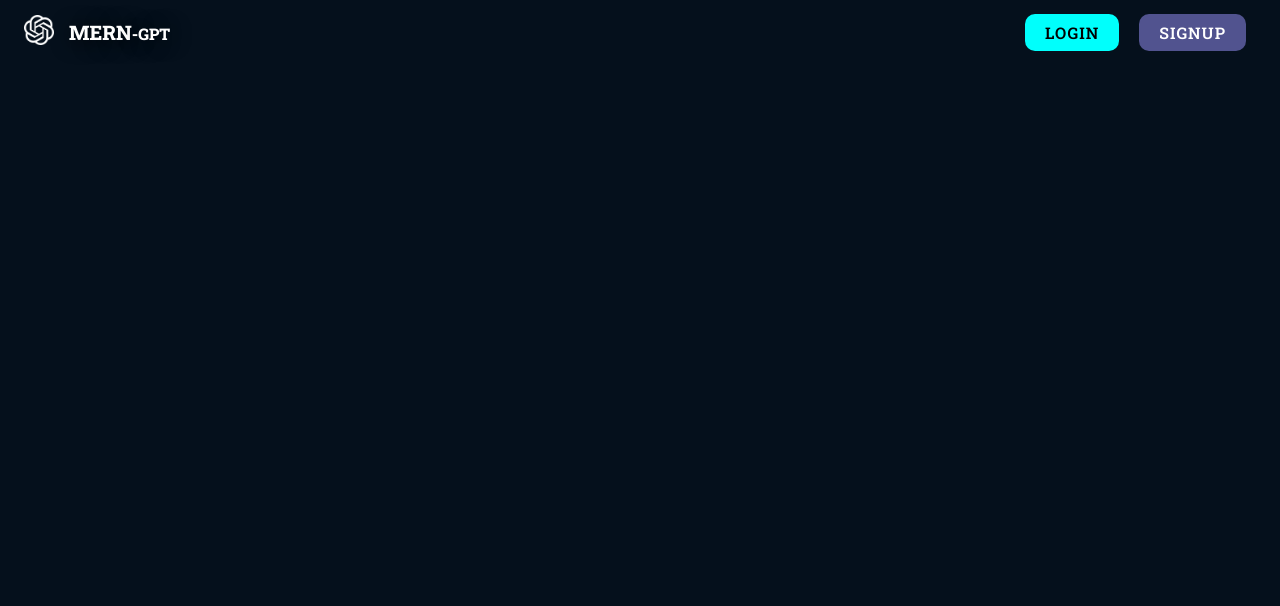
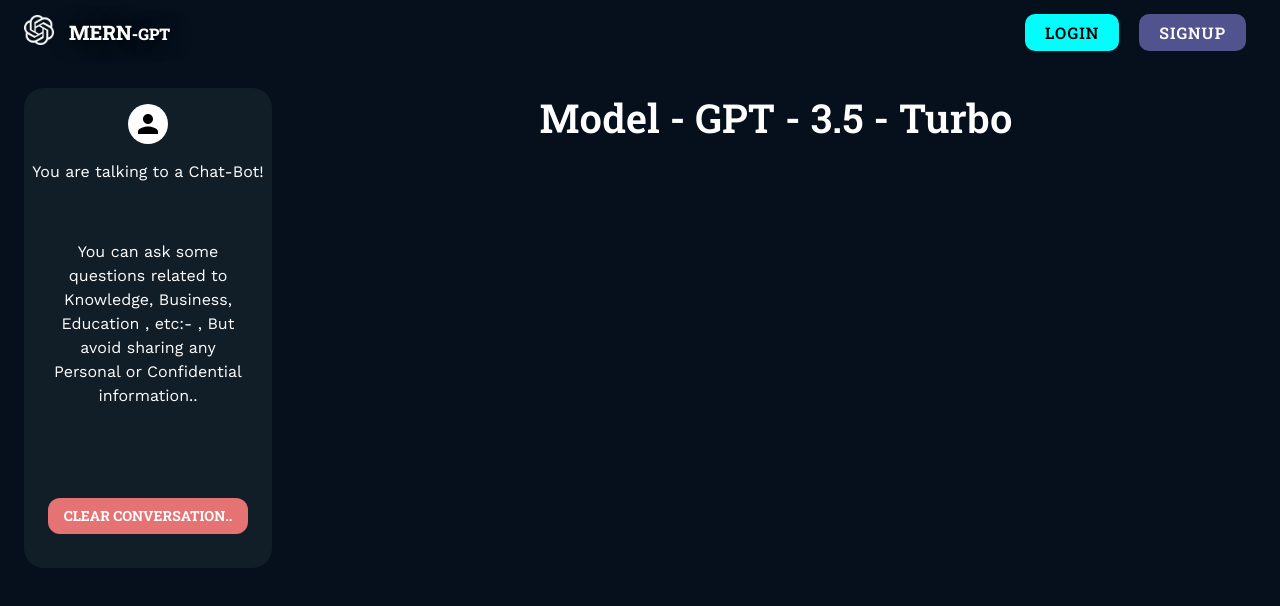
Before and after one commit to texas38923/ai-saas-chatbot, a React (Vite) app in the folder frontend/: page /chat in a window 1280 px wide. Shown: the top 606 px of the page. Built offline with nearby package versions, Linux system fonts and the light colour scheme; no server answers.

Commit message:
completed template for demo user chats

```diff
--- a/frontend/src/pages/Chat.tsx
+++ b/frontend/src/pages/Chat.tsx
@@ -1,7 +1,123 @@
-import React from 'react';
+import { Avatar, Box, Button, Typography } from '@mui/material';
+import { useAuth } from '../context/AuthContext';
+import { red } from '@mui/material/colors';
 
 const Chat = () => {
-  return <div></div>;
+  const auth = useAuth();
+
+  return (
+    <Box
+      sx={{
+        display: 'flex',
+        flex: 1,
+        width: '100%',
+        height: '100%',
+        mt: 3,
+        gap: 3,
+      }}
+    >
+      <Box
+        sx={{
+          display: { md: 'flex', sm: 'none', xs: 'none' },
+          flex: 0.2,
+          flexDirection: 'column',
+        }}
+      >
+        <Box
+          sx={{
+            display: 'flex',
+            width: '100%',
+            height: '60vh',
+            bgcolor: 'rgb(17,29,39)',
+            borderRadius: 5,
+            flexDirection: 'column',
+            mx: 3,
+          }}
+        >
+          <Avatar
+            sx={{
+              mx: 'auto',
+              my: 2,
+              bgcolor: 'white',
+              color: 'black',
+              fontWeight: 700,
+            }}
+          >
+            {auth?.user?.name[0]}
+          </Avatar>
+          <Typography sx={{ mx: 'auto', fontFamily: 'work sans' }}>
+            You are talking to a Chat-Bot!
+          </Typography>
+          <Typography
+            sx={{
+              mx: 'auto',
+              fontFamily: 'work sans',
+              my: 4,
+              p: 3,
+              textAlign: 'center',
+            }}
+          >
+            You can ask some questions related to Knowledge, Business, Education
+            , etc:- , But avoid sharing any Personal or Confidential
+            information..
+          </Typography>
+          <Button
+            sx={{
+              width: '200px',
+              my: 'auto',
+              color: 'white',
+              fontWeight: 700,
+              borderRadius: 3,
+              mx: 'auto',
+              bgcolor: red[300],
+              ':hover': {
+                bgcolor: red.A400,
+              },
+            }}
+          >
+            Clear Conversation..
+          </Button>
+        </Box>
+      </Box>
+
+      <Box
+        sx={{
+          display: 'flex',
+          flex: { md: 0.8, xs: 1, sm: 1 },
+          flexDirection: 'column',
+          px: 3,
+        }}
+      >
+        <Typography
+          sx={{
+            textAlign: 'center',
+            fontSize: '40px',
+            color: 'white',
+            mb: 2,
+            mx: 'auto',
+            fontWeight: 600,
+          }}
+        >
+          Model - GPT - 3.5 - Turbo
+        </Typography>
+
+        <Box
+          sx={{
+            width: '100%',
+            height: '60vh',
+            borderRadius: 3,
+            mx: 'auto',
+            display: 'flex',
+            flexDirection: 'column',
+            overflow: 'scroll',
+            overflowX: 'hidden',
+            scrollBehavior: 'smooth',
+            overflowY: 'auto',
+          }}
+        ></Box>
+      </Box>
+    </Box>
+  );
 };
 
 export default Chat;
```
Also changed, not shown: 9 other files (tests, documents, lock files or other folders).
